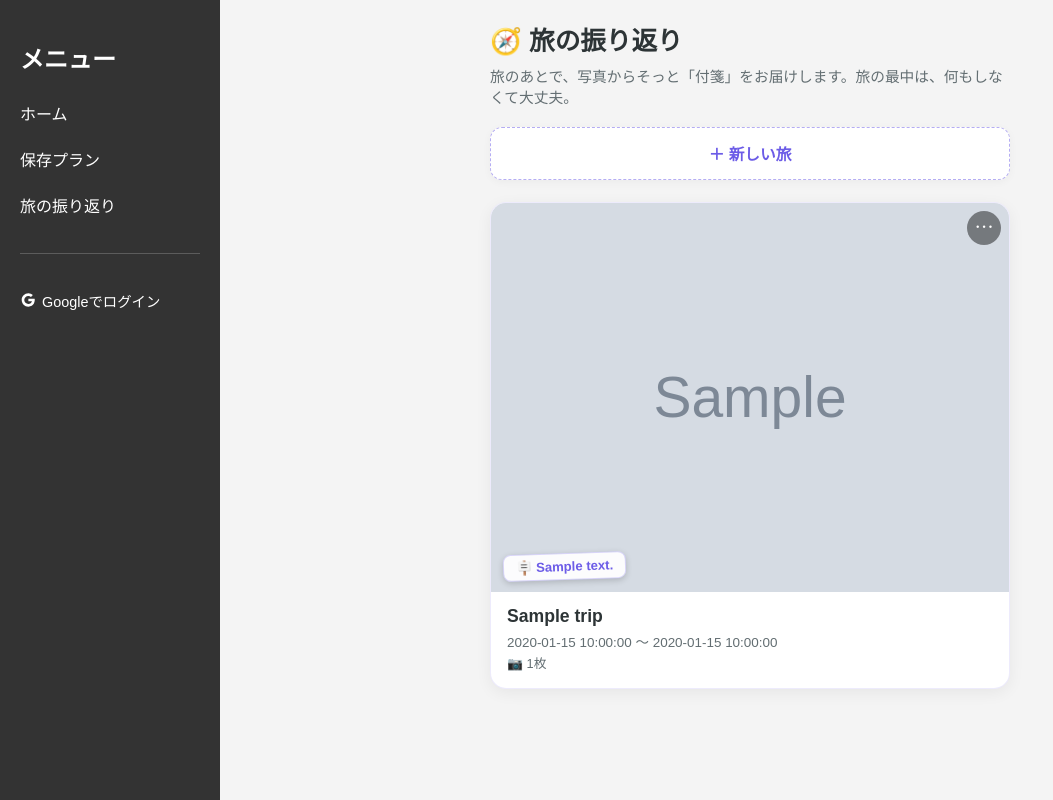
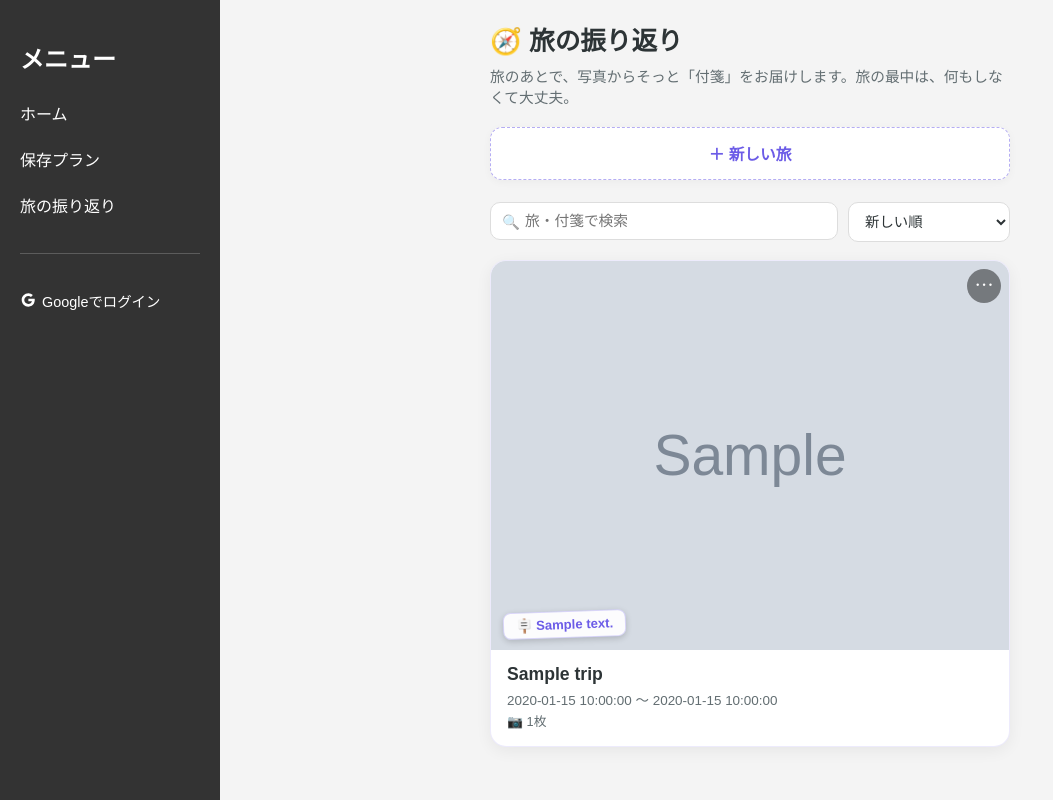
Before and after one commit to sabatexima/tabimate, a Flask app: template src/templates/reflection/index.html in a window 1280 px wide. Shown: the whole page, without its empty margins (0-1053 px from the left). Run offline with Flask 3, Linux system fonts and the light colour scheme; the template is opened without the code that fills it: most values are stand-ins (such as "Sample title", 1, 10 or a date in 2020); grey boxes marked "Sample" are stand-in pictures.

Commit message:
アルバム（旅一覧）に検索・並び替え機能を追加
タイトル/付箋でのリアルタイム検索と、作成日・出発日・タイトル・写真枚数での
並び替えをクライアントサイドで実装（追加リクエスト不要）。

Co-Authored-By: Claude Opus 4.7 <noreply@anthropic.com>

```diff
--- a/src/templates/reflection/index.html
+++ b/src/templates/reflection/index.html
@@ -58,6 +58,25 @@
     flex: 1 1 100%; margin-top: 4px;
   }
   .new-trip button.create:disabled { opacity: 0.6; cursor: default; }
+
+  /* 検索・並び替えバー */
+  .album-controls { display: flex; flex-wrap: wrap; gap: 10px; margin-bottom: 18px; }
+  .search-wrap { position: relative; flex: 1 1 200px; }
+  .search-icon {
+    position: absolute; left: 12px; top: 50%; transform: translateY(-50%);
+    font-size: 0.9em; opacity: 0.55; pointer-events: none;
+  }
+  #album-search {
+    width: 100%; box-sizing: border-box; padding: 10px 12px 10px 34px;
+    border: 1px solid #ddd; border-radius: 10px; font-size: 0.92em; background: #fff;
+  }
+  #album-search:focus { outline: none; border-color: var(--primary-color); }
+  .sort-select {
+    flex: 0 0 auto; border: 1px solid #ddd; border-radius: 10px;
+    padding: 10px 12px; font-size: 0.9em; background: #fff; color: var(--text-main); cursor: pointer;
+  }
+  .sort-select:focus { outline: none; border-color: var(--primary-color); }
+  .no-results { text-align: center; color: var(--text-muted); padding: 30px 0; }
 
   /* 旅カード（SNSフィード風: 大きな写真主体）*/
   #trips { display: flex; flex-direction: column; gap: 18px; }
@@ -158,9 +177,31 @@
     </div>
   </div>
 
+  {% if trips %}
+  <div class="album-controls">
+    <div class="search-wrap">
+      <span class="search-icon">🔍</span>
+      <input id="album-search" type="search" placeholder="旅・付箋で検索" autocomplete="off">
+    </div>
+    <select id="album-sort" class="sort-select" aria-label="並び替え">
+      <option value="created_desc">新しい順</option>
+      <option value="created_asc">古い順</option>
+      <option value="start_desc">出発日が新しい順</option>
+      <option value="start_asc">出発日が古い順</option>
+      <option value="title_asc">タイトル順</option>
+      <option value="photos_desc">写真が多い順</option>
+    </select>
+  </div>
+  <div class="no-results" id="no-results" hidden>🔍 該当する旅が見つかりませんでした。</div>
+  {% endif %}
+
   <div id="trips">
     {% for trip in trips %}
-      <div class="trip-card" data-id="{{ trip.id }}" data-title="{{ trip.title }}">
+      <div class="trip-card" data-id="{{ trip.id }}" data-title="{{ trip.title }}"
+           data-created="{{ trip.created_at or '' }}"
+           data-start="{{ trip.start_date or '' }}"
+           data-photos="{{ trip.photo_count or 0 }}"
+           data-stickers="{{ trip.stickers_preview|join(' ') if trip.stickers_preview else '' }}">
         <a class="card-link" href="{{ url_for('reflection.trip_detail', trip_id=trip.id) }}">
           <div class="cover">
             {% if trip.cover_url %}
@@ -283,5 +324,49 @@
   document.addEventListener('click', (ev) => {
     if (!ev.target.closest('.card-menu')) closeAllMenus();
   });
+
+  // --- 検索・並び替え（クライアントサイド）---
+  const searchEl = document.getElementById('album-search');
+  const sortEl = document.getElementById('album-sort');
+  const noResults = document.getElementById('no-results');
+
+  const norm = (s) => (s || '').toString().toLowerCase();
+
+  function compareCards(a, b, mode) {
+    const txt = (c) => norm(c.dataset.title);
+    const num = (c, k) => parseInt(c.dataset[k] || '0', 10) || 0;
+    const str = (c, k) => c.dataset[k] || '';
+    switch (mode) {
+      case 'created_asc':  return str(a, 'created').localeCompare(str(b, 'created'));
+      case 'start_desc':   return str(b, 'start').localeCompare(str(a, 'start'));
+      // 出発日なしは末尾へ（昇順）
+      case 'start_asc':    return (str(a, 'start') || '9999').localeCompare(str(b, 'start') || '9999');
+      case 'title_asc':    return txt(a).localeCompare(txt(b), 'ja');
+      case 'photos_desc':  return num(b, 'photos') - num(a, 'photos');
+      case 'created_desc':
+      default:             return str(b, 'created').localeCompare(str(a, 'created'));
+    }
+  }
+
+  function applyFilterSort() {
+    if (!searchEl) return;
+    const q = norm(searchEl.value).trim();
+    const cards = Array.from(tripsEl.querySelectorAll('.trip-card'));
+    let visible = 0;
+    cards.forEach((c) => {
+      const hay = norm(c.dataset.title) + ' ' + norm(c.dataset.stickers);
+      const show = !q || hay.indexOf(q) !== -1;
+      c.hidden = !show;
+      if (show) visible++;
+    });
+    cards.slice().sort((a, b) => compareCards(a, b, sortEl.value))
+         .forEach((c) => tripsEl.appendChild(c));
+    if (noResults) noResults.hidden = visible !== 0;
+  }
+
+  if (searchEl && sortEl) {
+    searchEl.addEventListener('input', applyFilterSort);
+    sortEl.addEventListener('change', applyFilterSort);
+  }
 </script>
 {% endblock %}
```
